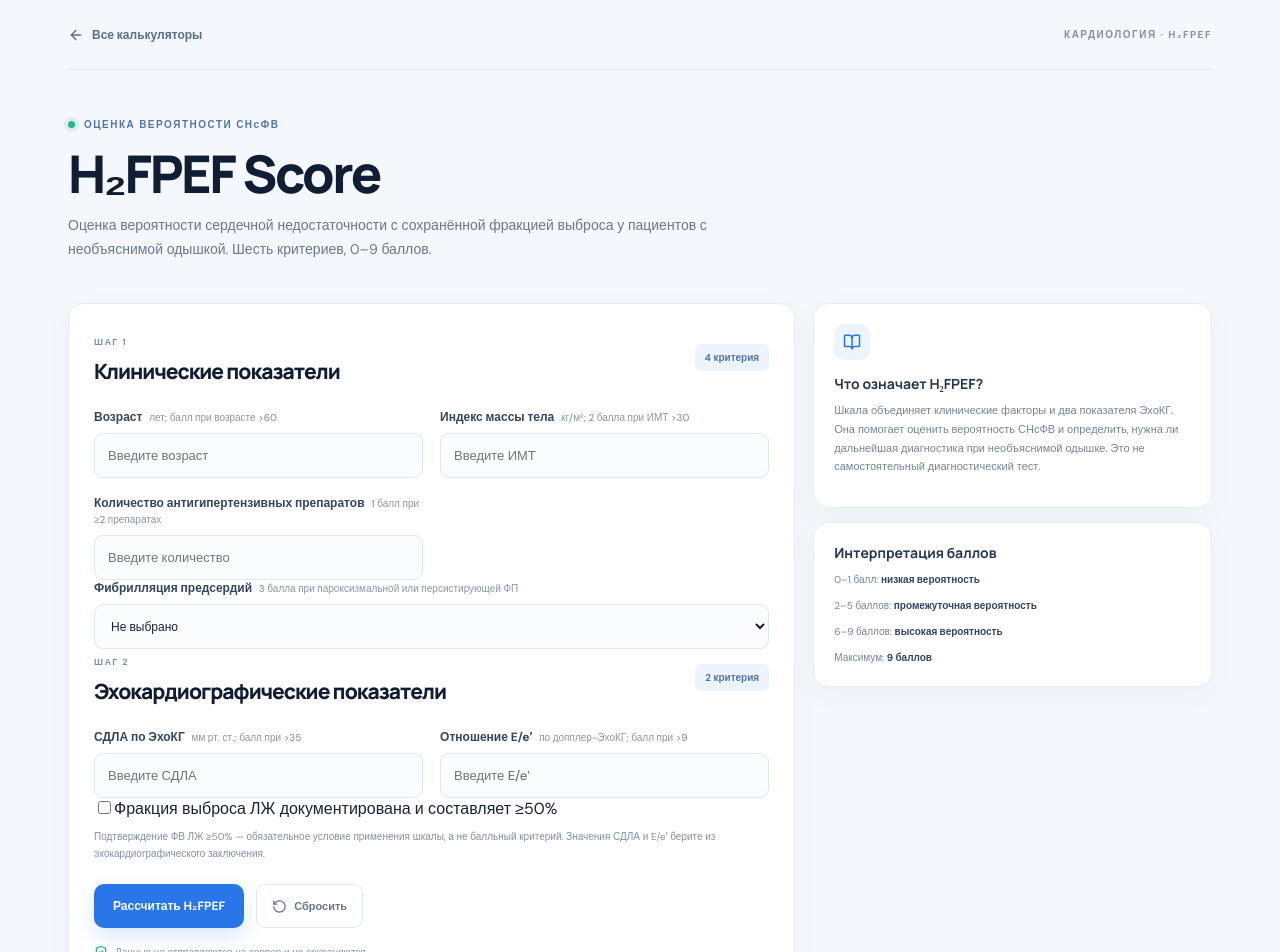
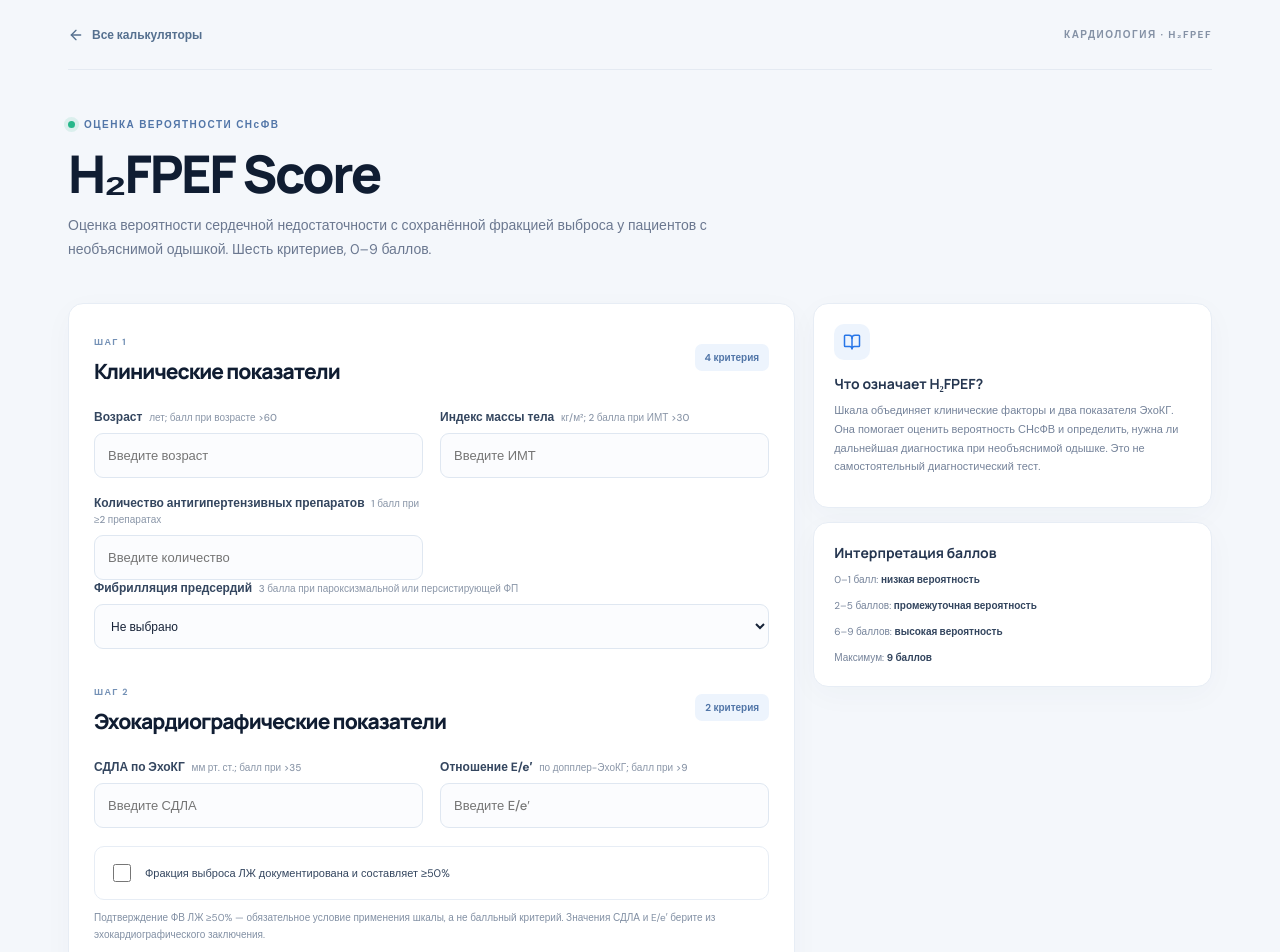
Before and after one commit to Whiterx/medcalc-pro-next, a React (Vite) app: page /medcalc-pro-next/calculators/h2fpef in a window 1280 px wide. Shown: the top 952 px of the page. Built offline with nearby package versions, Linux system fonts and the light colour scheme.

Commit message:
Style H2FPEF and calculator section elements

```diff
--- a/src/styles.css
+++ b/src/styles.css
@@ -80,6 +80,10 @@ h3 { margin: 21px 0 8px; color: #253650; font: 700 15px Manrope; }
 .calculator-panel,.info-panel,.threshold-panel,.result-panel,.reference-panel { background:#fff; border:1px solid #e7edf5; border-radius:15px; box-shadow:0 8px 30px #1d355008; }
 .calculator-panel { padding:25px; }
 .panel-heading { display:flex; justify-content:space-between; align-items:center; gap:12px; margin-bottom:24px; }
+.panel-subheading { margin-top:30px; }
+.check-field { display:flex; align-items:center; gap:11px; margin-top:18px; padding:14px; border:1px solid #e7edf5; border-radius:10px; color:#34465f; font-size:11px; line-height:1.6; cursor:pointer; }
+.check-field input { width:18px; height:18px; flex:0 0 auto; accent-color:#2876e8; }
+.result-summary { margin:16px 0 0; color:#596a82; font-size:12px; line-height:1.7; }
 .panel-kicker { color:#7390b5; font-size:9px; font-weight:800; letter-spacing:1.4px; }
 .panel-heading h2,.reference-panel h2 { margin:7px 0 0; font-size:21px; }
 .points-label { padding:7px 10px; border-radius:7px; color:#5276a8; background:#edf4fd; font-size:10px; font-weight:700; }
```
